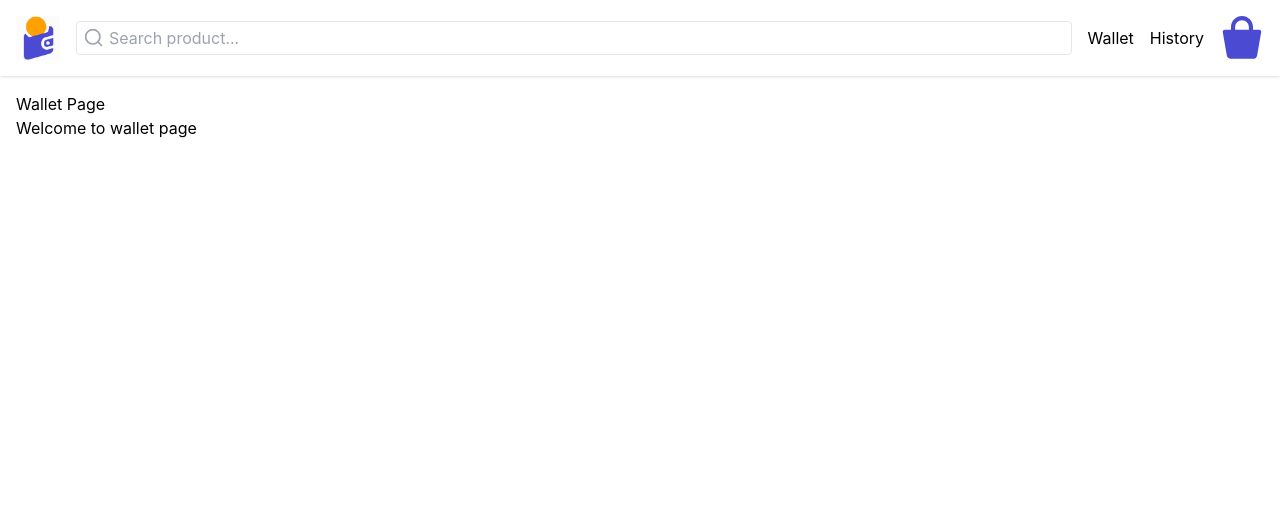
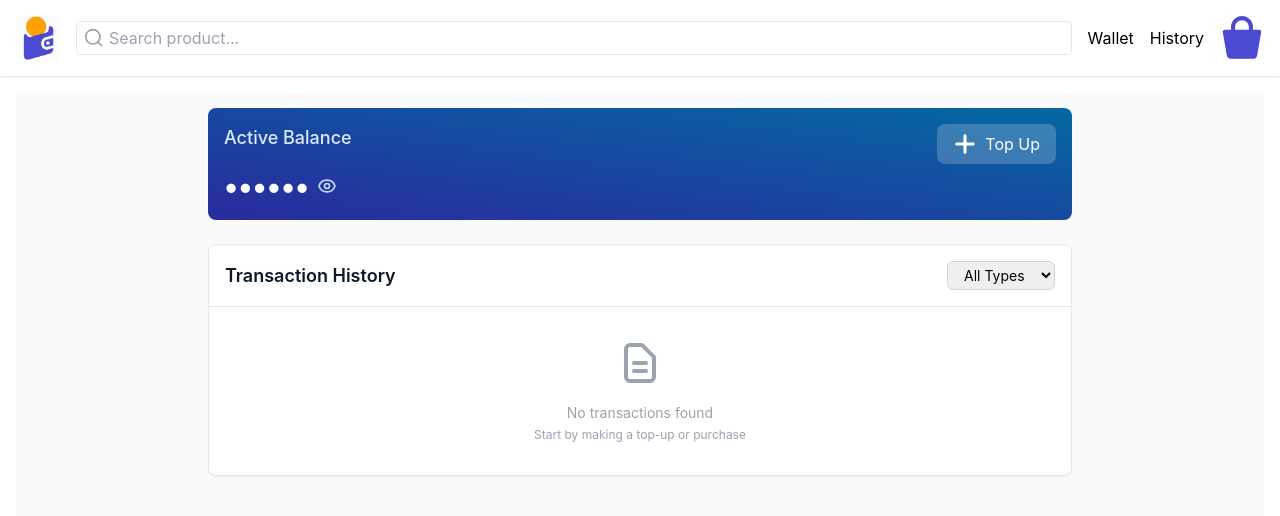
Before and after one commit to Ray-03/wallet-tracker, a Vue app: page /wallet in a window 1280 px wide. Shown: the top 516 px of the page. Built offline with nearby package versions, Linux system fonts and the light colour scheme.

Commit message:
feat: add wallet page

```diff
--- a/src/pages/WalletPage.vue
+++ b/src/pages/WalletPage.vue
@@ -1,4 +1,54 @@
 <template>
-  <h1>Wallet Page</h1>
-  <p>Welcome to wallet page</p>
+  <div class="min-h-screen bg-gray-50">
+    <div class="max-w-4xl mx-auto p-4 space-y-6">
+      <WalletBalance @open-top-up="showTopUpModal = true" />
+
+      <TransactionHistory />
+
+      <div
+        v-if="showSuccessMessage"
+        class="fixed top-4 right-4 bg-green-100 border border-green-400 text-green-700 px-4 py-3 rounded z-50"
+      >
+        <div class="flex items-center">
+          <svg class="w-5 h-5 mr-2" fill="currentColor" viewBox="0 0 20 20">
+            <path
+              fill-rule="evenodd"
+              d="M10 18a8 8 0 100-16 8 8 0 000 16zm3.707-9.293a1 1 0 00-1.414-1.414L9 10.586 7.707 9.293a1 1 0 00-1.414 1.414l2 2a1 1 0 001.414 0l4-4z"
+              clip-rule="evenodd"
+            ></path>
+          </svg>
+          <span>Top-up successful! Your wallet has been updated.</span>
+        </div>
+      </div>
+
+      <TopUpModal
+        :is-open="showTopUpModal"
+        @close="showTopUpModal = false"
+        @success="handleTopUpSuccess"
+      />
+    </div>
+  </div>
 </template>
+
+<script setup lang="ts">
+import { ref, onMounted } from 'vue'
+import { useWalletStore } from '@/store/wallet'
+import WalletBalance from '@/components/Wallet/WalletBalance.vue'
+import TransactionHistory from '@/components/Wallet/TransactionHistory.vue'
+import TopUpModal from '@/components/Wallet/TopUpModal.vue'
+
+const walletStore = useWalletStore()
+const showTopUpModal = ref(false)
+const showSuccessMessage = ref(false)
+
+const handleTopUpSuccess = () => {
+  showSuccessMessage.value = true
+  setTimeout(() => {
+    showSuccessMessage.value = false
+  }, 3000)
+}
+
+onMounted(() => {
+  walletStore.initializeWallet()
+})
+</script>
```
